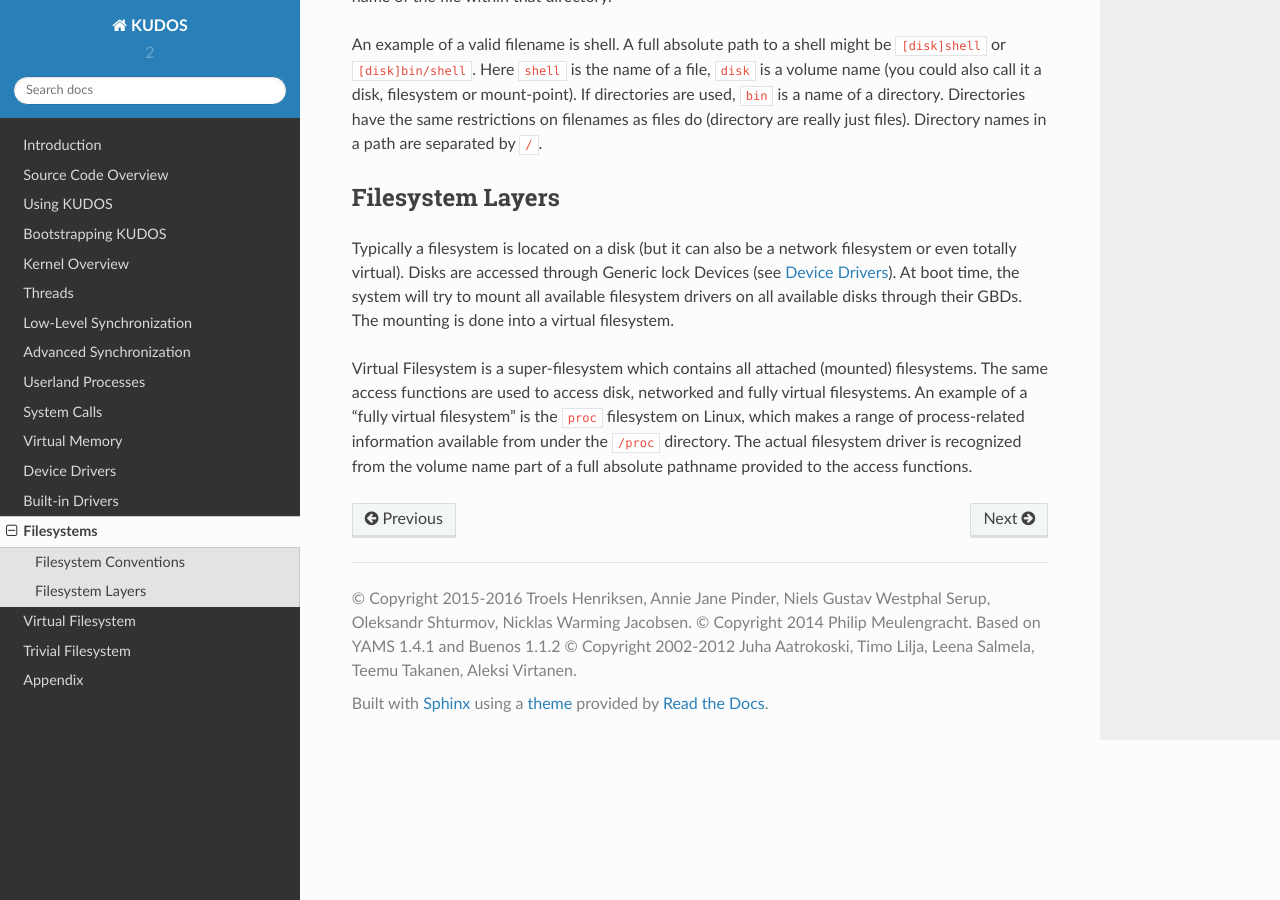
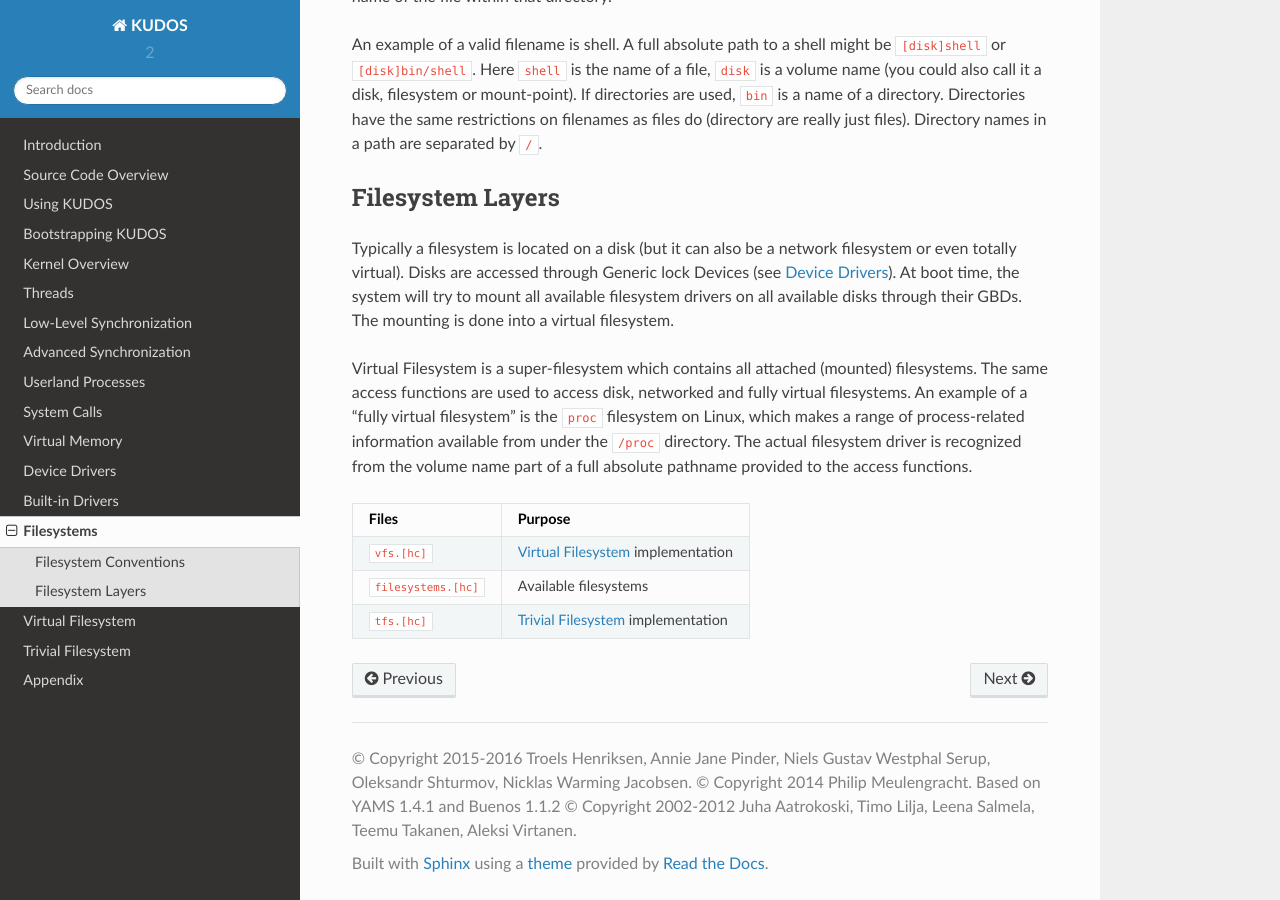
Before and after one commit to DIKU-EDU/kudos, a Sphinx documentation site: the page built from docs/filesystems.rst, in a window 1280 px wide and 900 px high, scrolled down 663 px. Built offline with Sphinx 7.4.7 and the Read the Docs theme 2.0.0, drawn with Linux system fonts in a browser that asks for light colours.

Commit message:
an overview

```diff
--- a/docs/filesystems.rst
+++ b/docs/filesystems.rst
@@ -54,3 +54,13 @@ fully virtual filesystems. An example of a "fully virtual filesystem" is the
 information available from under the ``/proc`` directory. The actual filesystem
 driver is recognized from the volume name part of a full absolute pathname
 provided to the access functions.
+
++-----------------------+------------------------------------------+
+| Files                 | Purpose                                  |
++=======================+==========================================+
+| ``vfs.[hc]``          | :doc:`virtual-filesystem` implementation |
++-----------------------+------------------------------------------+
+| ``filesystems.[hc]``  | Available filesystems                    |
++-----------------------+------------------------------------------+
+| ``tfs.[hc]``          | :doc:`trivial-filesystem` implementation |
++-----------------------+------------------------------------------+
```
